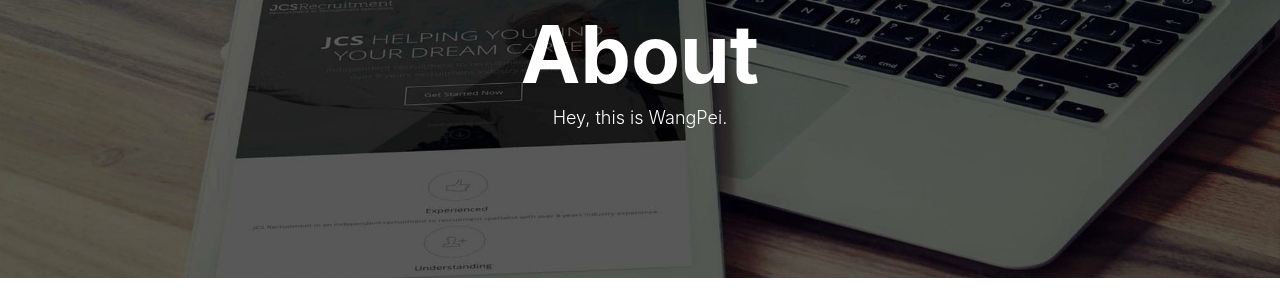
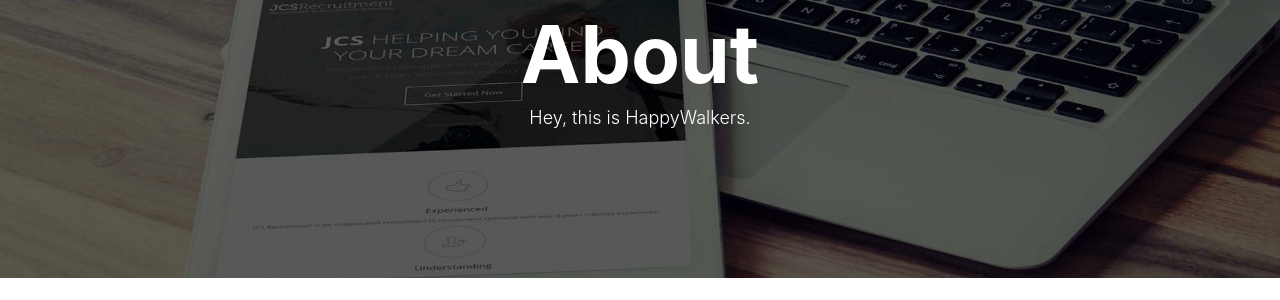
Before and after one commit to HappyWalkers/HappyWalkers.github.io, a Jekyll site: the page built from about.html, in a window 1280 px wide. Shown: the part 140-440 px from the top of the page. Built offline with Jekyll 4.4.1, drawn with Linux system fonts in a browser that asks for light colours; nearby versions of some CDN libraries; comment, search, counter and statistics services are not loaded.

Commit message:
remove the original name

```diff
--- a/_config.yml
+++ b/_config.yml
@@ -97,7 +97,7 @@ service-worker: true
 friends: [
     {
         title: "WP",
-        href: "https://wangpei.ink"
+        href: ""
     },{
         title: "简书·BY",
         href: "http://www.jianshu.com/u/e71990ada2fd"
--- a/about.html
+++ b/about.html
@@ -1,7 +1,7 @@
 ---
 layout: page
 title: "About"
-description: "Hey, this is WangPei."
+description: "Hey, this is HappyWalkers."
 header-img: "img/post-bg-rwd.jpg"
 ---
 
```
